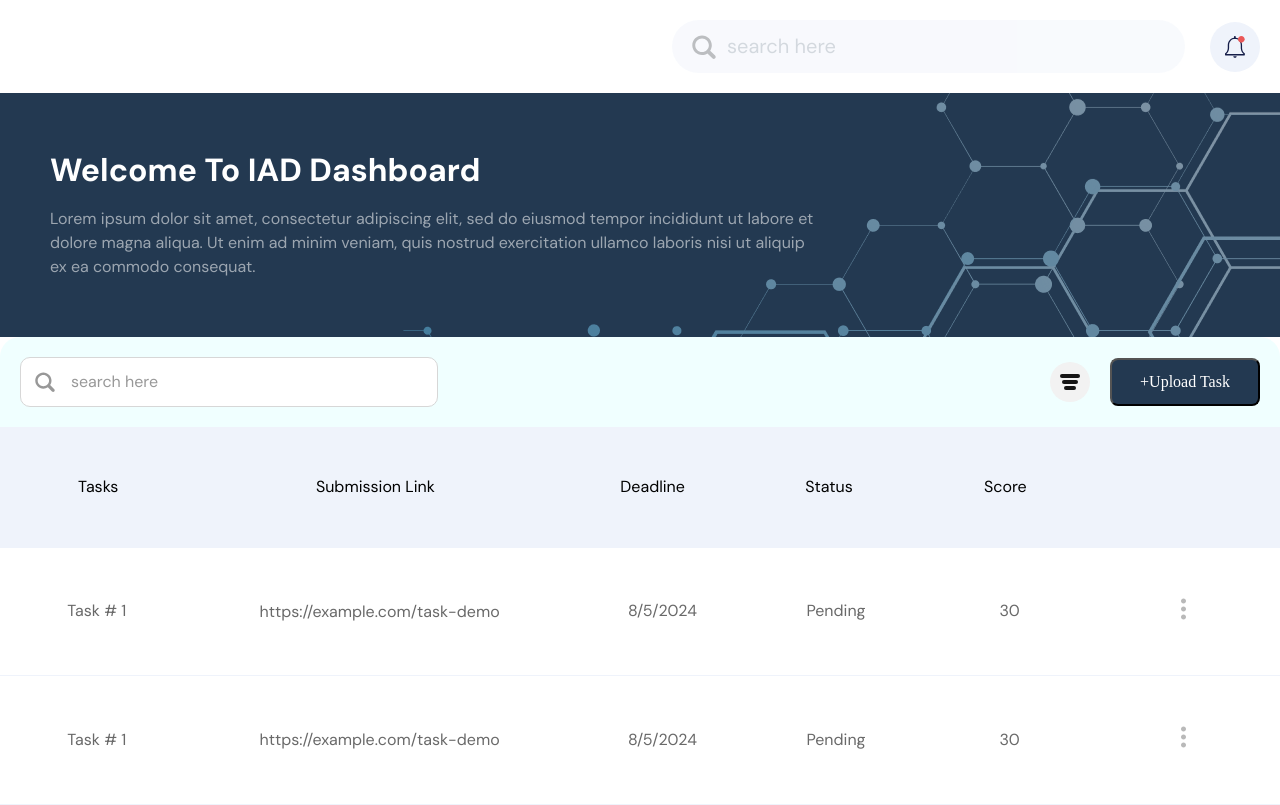
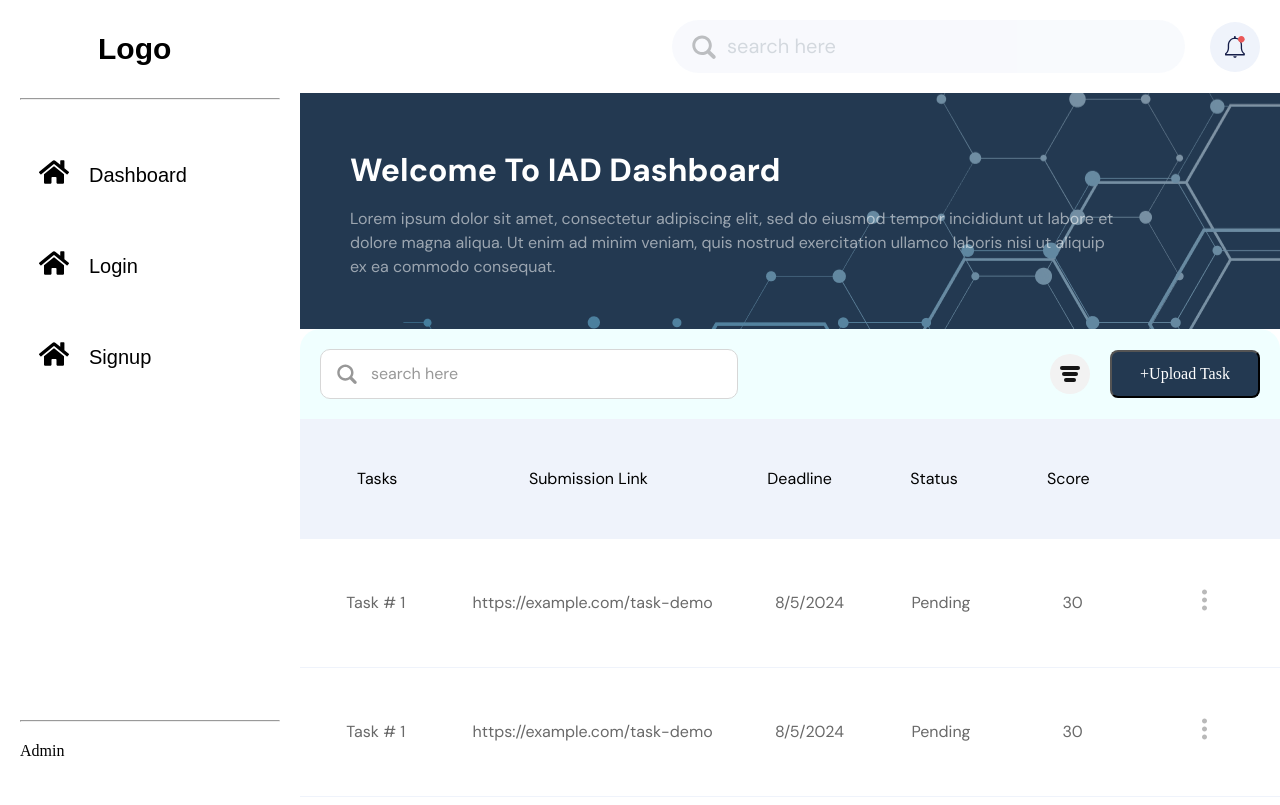
Before and after one commit to Yahya305/IAD-project, a React (Vite) app in the folder client/: page /student/dashboard in a window 1280 px wide. Built offline with nearby package versions, Linux system fonts and the light colour scheme.

Commit message:
Fix: Sidebar init + some absolute styling

```diff
--- /dev/null
+++ b/client/src/global-components/Sidebar/index.css
@@ -0,0 +1,50 @@
+aside.dashboard-sidebar {
+    display: flex;
+    flex-direction: column;
+    padding: 0 20px;
+    .logo-section {
+        .logo {
+            padding: 32px 78px;
+            font-weight: bold;
+            font-family: Arial, Helvetica, sans-serif;
+            font-size: 30px;
+        }
+    }
+    .all-routes {
+        flex: 1;
+        padding: 40px 0;
+        .routes {
+            display: flex;
+            flex-direction: column;
+            gap: 20px;
+            .route {
+                display: flex;
+                align-items: center;
+                gap: 20px;
+                padding: 17px 19px;
+                cursor: pointer;
+                border-radius: 32px;
+                .icon {
+                    font-size: 30px;
+                }
+                .name {
+                    font-family: Arial, Helvetica, sans-serif;
+                    font-size: 20px;
+                }
+                &:hover {
+                    background-color: #233951;
+                    .name, .icon {
+                        color: white;
+                    }
+                }
+            }
+        }
+    }
+    .user {
+        padding-bottom: 40px;
+        hr {
+            margin-bottom: 20px;
+        }
+
+    }
+}
--- /dev/null
+++ b/client/src/global-components/Sidebar/index.jsx
@@ -0,0 +1,33 @@
+import React from 'react'
+import "./index.css"
+
+
+
+const Sidebar = ({ routes }) => {
+    return (
+        <aside className='dashboard-sidebar'>
+            <div className="logo-section">
+                <div className="logo">Logo</div>
+                <hr />
+            </div>
+            <div className="all-routes">
+                <div className="routes">
+                    {routes.map(route => (
+                        <div className="route" key={route.path}>
+                            <div className="icon">{route.icon}</div>
+                            <div className="name">{route.name}</div>
+                        </div>
+                    ))}
+                </div>
+            </div>
+            <div className="user">
+                <hr />
+                <div className="role">Admin</div>
+                <div className="profile"></div>
+                <div className="actions"></div>
+            </div>
+        </aside>
+    )
+}
+
+export default Sidebar
--- a/client/src/pages/student/dashboard/components/Table/index.css
+++ b/client/src/pages/student/dashboard/components/Table/index.css
@@ -22,6 +22,7 @@
     display: flex;
     align-items: center;
     width: 100%;
+    position: relative;
     max-width: 418px;
 
 }
@@ -30,7 +31,7 @@
     width: 20px;
     height: 20px;
     position: absolute;
-    left: 35px;
+    left: 17px;
     z-index: 1;
 }
 
--- a/client/src/pages/student/dashboard/components/bannerSearch/index.css
+++ b/client/src/pages/student/dashboard/components/bannerSearch/index.css
@@ -1,6 +1,7 @@
 .banner-search {
     width: 100%;
     position: absolute;
+    right: 0;
     background-color: white;
     display: flex;
     justify-content: flex-end;
--- a/client/src/pages/student/dashboard/index.css
+++ b/client/src/pages/student/dashboard/index.css
@@ -5,7 +5,11 @@
     padding: 10px;
 }
 
-
+.student-dashboard {
+    display: grid;
+    grid-template-columns: 300px 1fr;
+    height: 100vh;
+}
 
 /*
 
--- a/client/src/pages/student/dashboard/index.jsx
+++ b/client/src/pages/student/dashboard/index.jsx
@@ -4,18 +4,43 @@ import Table from "./components/Table";
 import Card from "./components/Card";
 import Banner from "./components/Banner";
 import Search from "./components/bannerSearch";
-import SideBar from "./components/SideBar";
+import Sidebar from "../../../global-components/Sidebar";
+import { FaHome } from "react-icons/fa";
+
+
+const Routes = [
+    {
+        path: "/student/dashboard",
+        name: "Dashboard",
+        icon: <FaHome />
+    },
+    {
+        path: "/student/login",
+        name: "Login",
+        icon: <FaHome />
+    },
+    {
+        path: "/student/signup",
+        name: "Signup",
+        icon: <FaHome />
+    }
+]
+
 function StudentDashboard() {
     return (
-        <div>
-            <SideBar />
-            <Search />
-            <Banner />
-            <Table />
-            {/* <Card /> */}
-            {/* <Card />
+        <div className="student-dashboard">
+            <Sidebar routes={Routes} />
+            <div className="dashboard" style={{
+                position: "relative"
+            }}>
+                <Search />
+                <Banner />
+                <Table />
+                {/* <Card /> */}
+                {/* <Card />
             <Card />
             <Card /> */}
+            </div>
 
         </div>
     );
```
